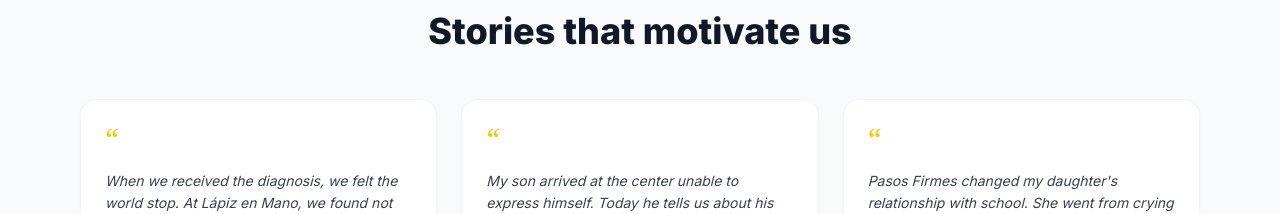
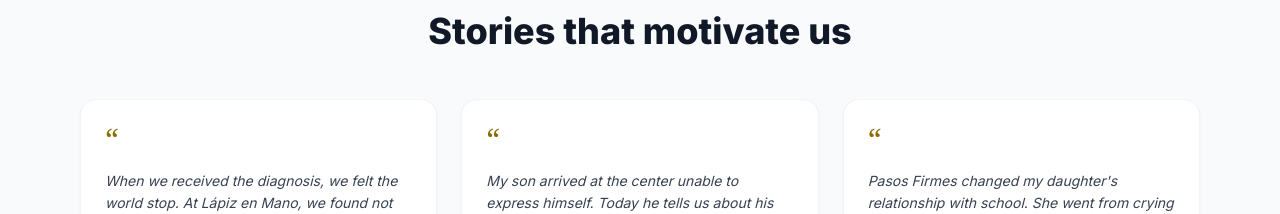
Before and after one commit to Rdrgrvram/Fundacion-PRO21-y-Centro-Lapiz-en-mano, a Next.js app: page /en in a window 1280 px wide. Shown: the part 2260-2474 px from the top of the page. Built offline with nearby package versions, Linux system fonts and the light colour scheme; no server answers.

Commit message:
fix: aplicar contraste WCAG pendiente de US-10 en cita de testimonio (Inicio)

```diff
--- a/app/[lang]/page.tsx
+++ b/app/[lang]/page.tsx
@@ -222,7 +222,7 @@
                 key={item.slug}
                 className="bg-white rounded-2xl p-6 shadow-sm border border-gray-100 flex flex-col gap-4"
               >
-                <div className="text-primary text-3xl font-serif leading-none">&ldquo;</div>
+                <div className="text-primary-700 text-3xl font-serif leading-none">&ldquo;</div>
                 <p className="text-gray-700 text-sm leading-relaxed italic flex-1">{item.body}</p>
                 <footer className="flex items-center justify-between mt-auto pt-4 border-t border-gray-100">
                   <span className="font-bold text-gray-900 text-sm">{item.family}</span>
```
